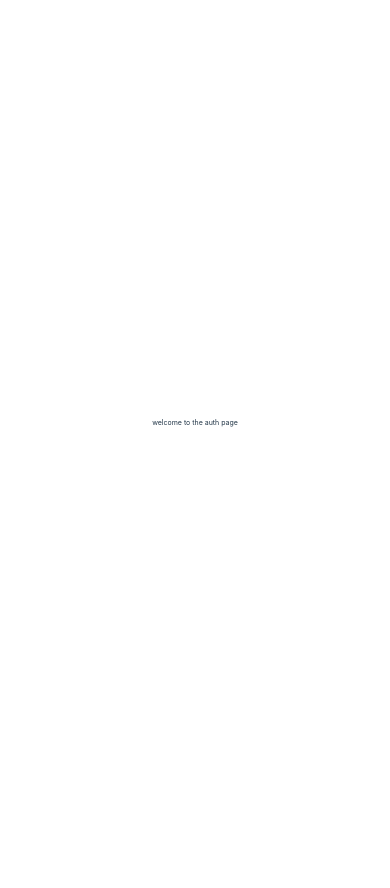
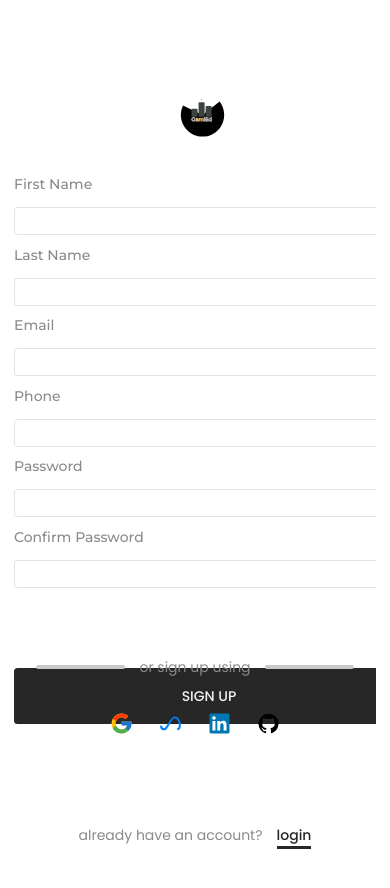
Before and after one commit to alx-portfolio-project-specialization/gamied-client, a React (Vite) app: page /auth in a window 390 px wide. Shown: the top 888 px of the page. Before the commit the page ends 844 px from the top, so only its background shows below. Built offline with nearby package versions, Linux system fonts and the light colour scheme.

Commit message:
added and styled the auth page ( mainly for desktop viewports). made all components more responsive

```diff
--- a/src/components/header.styles.ts
+++ b/src/components/header.styles.ts
@@ -87,11 +87,39 @@ export const HeaderStyled = styled.header`
       display: flex;
       align-items: center;
       justify-content: center;
+      position: relative;
+      overflow: visible;
+      .notif-icon-shadow {
+        width: 100%;
+        height: 100%;
+        content: "";
+        display: block;
+        position: absolute;
+        background-color: var(--label-color);
+        opacity: 0;
+        top: 0;
+        left: 0;
+        -webkit-mask: url("/public/icons/notification-bell.svg") center/contain
+          no-repeat;
+        mask: url("/public/icons/notification-bell.svg") center/contain
+          no-repeat;
+        mask-size: cover;
+        transform-origin: top;
+        transition: transform 0.3s ease-out;
+        z-index: 0;
+      }
       svg {
         width: 100%;
         height: 100%;
         transform: scale(0.8);
         cursor: pointer;
+        z-index: 1;
+        &:hover {
+          & + .notif-icon-shadow {
+            transform: rotateZ(-15deg);
+            opacity: 0.4;
+          }
+        }
       }
     }
     .profile-summary-area {
--- a/src/components/header.tsx
+++ b/src/components/header.tsx
@@ -28,6 +28,7 @@ export const Header: React.FC<{ variant: "side-tab" | "no-side-tab" }> = ({
           <svg>
             <use xlinkHref="#bell"></use>
           </svg>
+          <span className="notif-icon-shadow"></span>
         </span>
         <div className="profile-summary-area">
           <span className="summary-area-text">john doe</span>
--- a/src/pages/auth.styles.ts
+++ b/src/pages/auth.styles.ts
@@ -0,0 +1,214 @@
+import styled from "styled-components";
+
+export const AuthStyled = styled.div`
+  width: 100%;
+  height: max-content;
+  min-height: 100vh;
+  @media screen and (max-height: 500px) {
+    min-height: 180vh;
+  }
+  display: flex;
+  align-items: center;
+  justify-content: flex-start;
+  flex-direction: column;
+  font-family: poppins;
+  --faded-color-here: #8a8a8a;
+  padding: 2rem;
+  .auth-content-wrapper {
+    width: 90%;
+    @media screen and (max-width: 800px) {
+      width: 100%;
+    }
+    height: max-content;
+    min-height: 100vh;
+    overflow: hidden;
+    display: flex;
+    flex-direction: row;
+    flex-wrap: wrap;
+    flex-basis: 50%;
+    padding-top: var(--padding_XL);
+    margin: 0 5vw var(--margin_XL) 5vw;
+    gap: 10%;
+    & > div {
+      display: flex;
+      align-items: center;
+      justify-content: flex-start;
+      flex-direction: column;
+    }
+    .auth-left {
+      min-width: 70rem;
+      @media screen and (max-width: 1000px) {
+        min-width: 100vw;
+      }
+      flex: 1;
+      gap: 3rem;
+      height: 80rem;
+      .auth-logo-area {
+        width: 100%;
+        --logo-dimension-val: 10rem;
+        height: var(--logo-dimension-val);
+        display: flex;
+        align-items: center;
+        justify-content: center;
+        .logo-container {
+          margin: 0 auto;
+          width: var(--logo-dimension-val);
+          height: var(--logo-dimension-val);
+          display: flex;
+          align-items: center;
+          justify-content: center;
+          svg {
+            transform: scale(1.5);
+          }
+        }
+      }
+      .auth-form {
+        width: 100%;
+        height: max-content;
+        min-height: 80rem;
+        display: flex;
+        flex-direction: row;
+        flex-wrap: wrap;
+        flex-basis: 20rem;
+        .input-wrapper {
+          width: 50%;
+          @media screen and (max-width: 800px) {
+            width: 100%;
+          }
+          height: max-content;
+          display: flex;
+          flex-direction: column;
+          align-items: start;
+          gap: 2rem;
+          padding-left: 3rem;
+          @media screen and (max-width: 800px) {
+            padding-left: 0;
+          }
+          label {
+            font-size: 2rem;
+            font-family: montserrat;
+            font-weight: 500;
+            color: var(--faded-color-here);
+          }
+          input {
+            width: 100%;
+            height: 4rem;
+            border-radius: 0.5rem;
+            border: 0.1rem solid var(--active-text-bg);
+            background-color: var(--bright-color);
+            padding-left: 2rem;
+            color: var(--text-color);
+            &:focus {
+              outline: none;
+              border-color: var(--badge-color);
+            }
+          }
+        }
+        .input-wrapper:has(> input[type="password"]),
+        .input-wrapper:has(> input[type="email"]) {
+          width: 100%;
+        }
+
+        button[type="submit"] {
+          width: 100%;
+          height: 8rem;
+          background-color: var(--primary-color);
+          margin-top: var(--margin_XL);
+          border-radius: 0.5rem;
+          color: var(--bg-color);
+          font-size: 2rem;
+          text-transform: uppercase;
+        }
+      }
+    }
+    .auth-right {
+      flex: 1;
+      overflow: hidden;
+      height: max-content;
+      margin-top: 0;
+      padding-bottom: 1rem;
+      &-header {
+        width: 100%;
+        height: 5rem;
+        display: flex;
+        align-items: center;
+        justify-content: center;
+        gap: 2rem;
+        margin-bottom: 3rem;
+        font-size: 2rem;
+        color: var(--faded-color-here);
+        span {
+          flex: 1;
+          height: 0.5rem;
+          border-radius: 1rem;
+          background-color: var(--label-color);
+          transform: scaleX(0.8);
+          transform-origin: right;
+          &:nth-of-type(2) {
+            transform-origin: left;
+          }
+        }
+      }
+      ul {
+        list-style-type: none;
+        width: max-content;
+        height: max-content;
+        display: flex;
+        gap: 2rem;
+        margin: 0 auto;
+        li {
+          position: relative;
+          height: 5rem;
+          width: 5rem;
+          display: flex;
+          align-items: center;
+          justify-content: center;
+          a {
+            position: absolute;
+            content: "";
+            width: 100%;
+            height: 100%;
+            display: block;
+          }
+        }
+      }
+      .auth-optional-redirect-area {
+        width: 100%;
+        display: flex;
+        justify-content: center;
+        align-items: center;
+        gap: 2rem;
+        margin-top: 12rem;
+        span {
+          font-size: 2rem;
+          color: var(--faded-color-here);
+        }
+        a {
+          position: relative;
+          text-transform: lowercase;
+          font-size: 2rem;
+          color: var(--primary-color);
+          width: max-content;
+          overflow: visible;
+          &:hover::after {
+            width: 0;
+          }
+          &::after {
+            position: absolute;
+            content: "";
+            display: block;
+            width: 100%;
+            height: 0.5rem;
+            background-color: var(--primary-color);
+            bottom: -0.5rem;
+            transition: width 0.2s linear;
+          }
+        }
+      }
+    }
+  }
+  svg {
+    width: 3rem;
+    height: 3rem;
+  }
+`;
--- a/src/pages/auth.tsx
+++ b/src/pages/auth.tsx
@@ -1,5 +1,86 @@
 import React from "react";
+import { AuthStyled } from "./auth.styles";
+import { Logo } from "../components/logo";
 
 export const Auth: React.FC = () => {
-  return <div> welcome to the auth page </div>;
+  return (
+    <AuthStyled>
+      <div className="auth-content-wrapper">
+        <div className="auth-left">
+          <div className="auth-logo-area">
+            <Logo />
+          </div>
+          <form action="" className="auth-form">
+            <div className="input-wrapper">
+              <label htmlFor="auth-first-name">First Name</label>
+              <input type="text" name="first_name" id="auth-first-name" />
+            </div>
+            <div className="input-wrapper">
+              <label htmlFor="auth-last-name">Last Name</label>
+              <input type="text" name="last_name" id="auth-last-name" />
+            </div>
+            <div className="input-wrapper">
+              <label htmlFor="auth-email">Email</label>
+              <input type="email" name="email" id="auth-email" />
+            </div>
+            <div className="input-wrapper breaker">
+              <label htmlFor="auth-phone">Phone</label>
+              <input type="tel" name="phone" id="auth-phone" />
+            </div>
+            <div className="input-wrapper">
+              <label htmlFor="auth-password">Password</label>
+              <input type="password" name="password" id="auth-password" />
+            </div>
+            <div className="input-wrapper">
+              <label htmlFor="auth-confirm-password">Confirm Password</label>
+              <input
+                type="password"
+                name="confirm_password"
+                id="auth-confirm-password"
+              />
+            </div>
+
+            <button type="submit">SIGN UP</button>
+          </form>
+        </div>
+        <div className="auth-right">
+          <p className="auth-right-header">
+            <span></span> or sign up using <span></span>
+          </p>
+          <ul>
+            <li>
+              <svg>
+                <use xlinkHref="#google"></use>
+              </svg>
+              <a href=""></a>
+            </li>
+
+            <li>
+              <svg>
+                <use xlinkHref="#meta"></use>
+              </svg>
+              <a href=""></a>
+            </li>
+
+            <li>
+              <svg>
+                <use xlinkHref="#linkedin"></use>
+              </svg>
+              <a href=""></a>
+            </li>
+
+            <li>
+              <svg>
+                <use xlinkHref="#github"></use>
+              </svg>
+              <a href=""></a>
+            </li>
+          </ul>
+          <div className="auth-optional-redirect-area">
+            <span>already have an account?</span> <a href="">login</a>
+          </div>
+        </div>
+      </div>
+    </AuthStyled>
+  );
 };
--- a/src/styles/globals.ts
+++ b/src/styles/globals.ts
@@ -146,6 +146,9 @@ html {
   font-size: 8px;
   scroll-behavior: smooth;
   font-family: poppins;
+  @media screen and (min-width: 500px) {
+    font-size: .5vw;
+  }
   @media screen and (max-width: 800px) {
     font-size: 7px;
   }
@@ -153,7 +156,7 @@ html {
     font-size: 10px;
   }
   @media screen and (min-width: 2500px) {
-    font-size: 15px;
+    font-size: .5vw;
   }
 }
 *,
```
Also changed, not shown: public/icons/notification-bell.svg (added).
